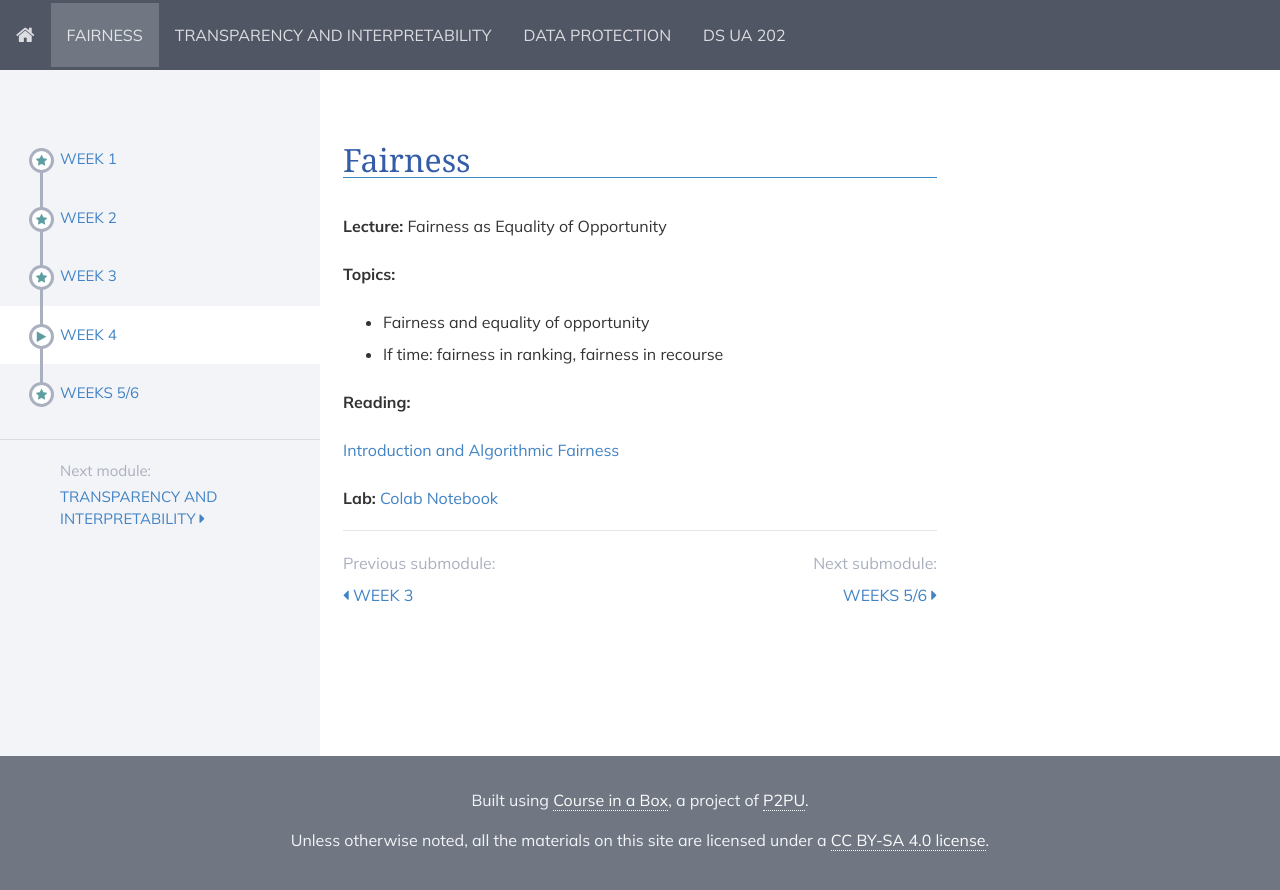
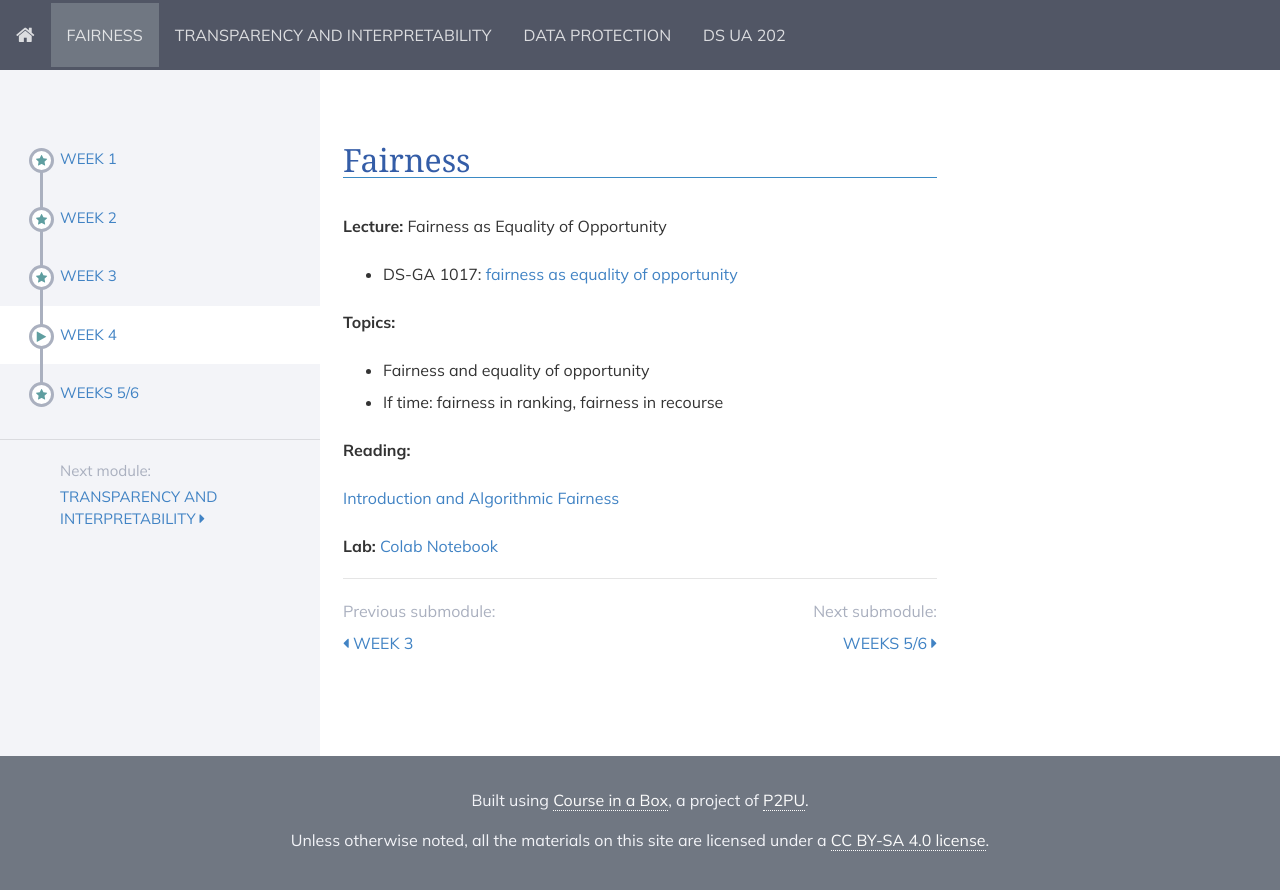
Before and after one commit to DataResponsibly/rds25, a Jekyll site: the page built from modules/fairness/_posts/2000-01-04-week4.md, in a window 1280 px wide. Shown: the top 890 px of the page. Built offline with Jekyll 4.4.1, drawn with Linux system fonts in a browser that asks for light colours; nearby versions of some CDN libraries; some of the changed lines change nothing that is shown.

Commit message:
Update 2000-01-04-week4.md

```diff
--- a/modules/fairness/_posts/2000-01-04-week4.md
+++ b/modules/fairness/_posts/2000-01-04-week4.md
@@ -6,15 +6,7 @@
 
 **Lecture:** Fairness as Equality of Opportunity
 
-<!---
-* DS-UA 202: [fairness and causality](../../../assets/5_counterfactual_fairness_2023_202.pdf) and [fairness of equality of opportunity](../../../assets/6_Fairness_2023_202.pdf) and [equality of opportunity](../../../assets/7_Fairness_EO_2023_202.pdf)
--->
-<!---
-* DS-GA 1017: <br>
-  [fairness as equality of opportunity](../../../assets/4_Fairness_1017.pdf)<br>
-  [fairness in ranking](../../../assets/4_Fairness_in_Ranking.pdf)<br>
-  [fairness in algorithmic recourse (vignette)](../../../assets/4_Algorithmic_Recourse_Vignette.pdf)
--->
+* DS-GA 1017: [fairness as equality of opportunity](../../../assets/lecture_4_2025.pdf)
 
 **Topics:**
 
```
